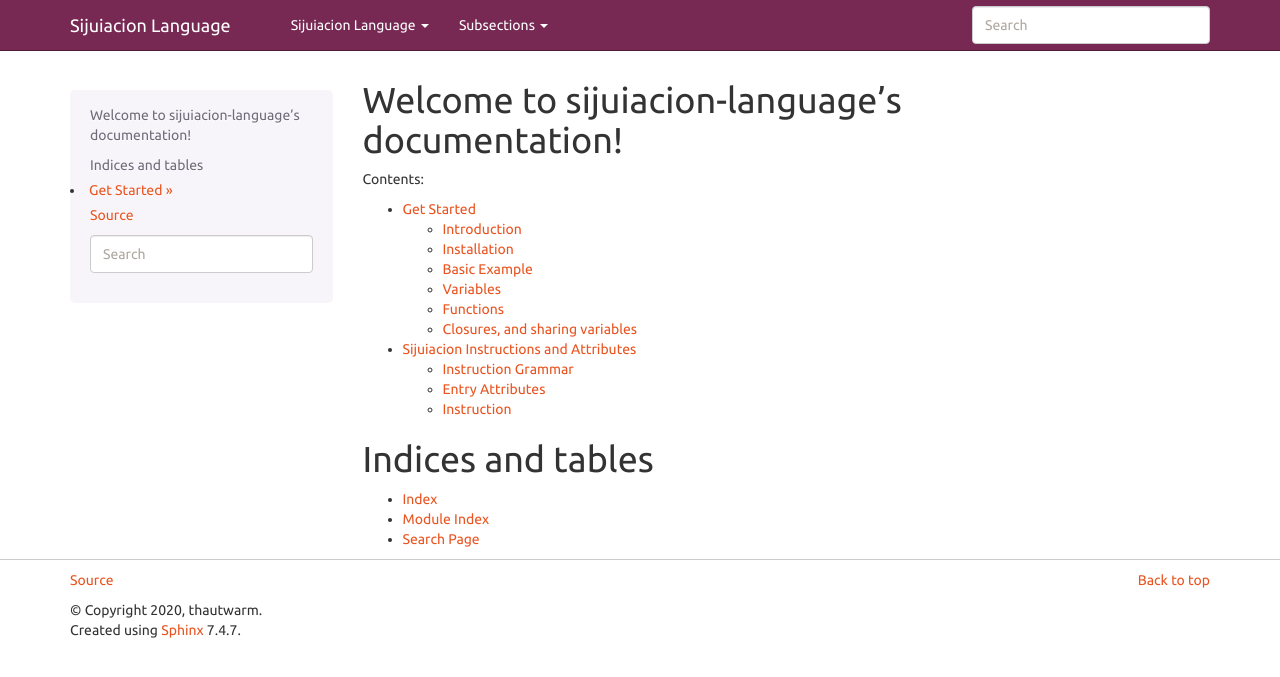
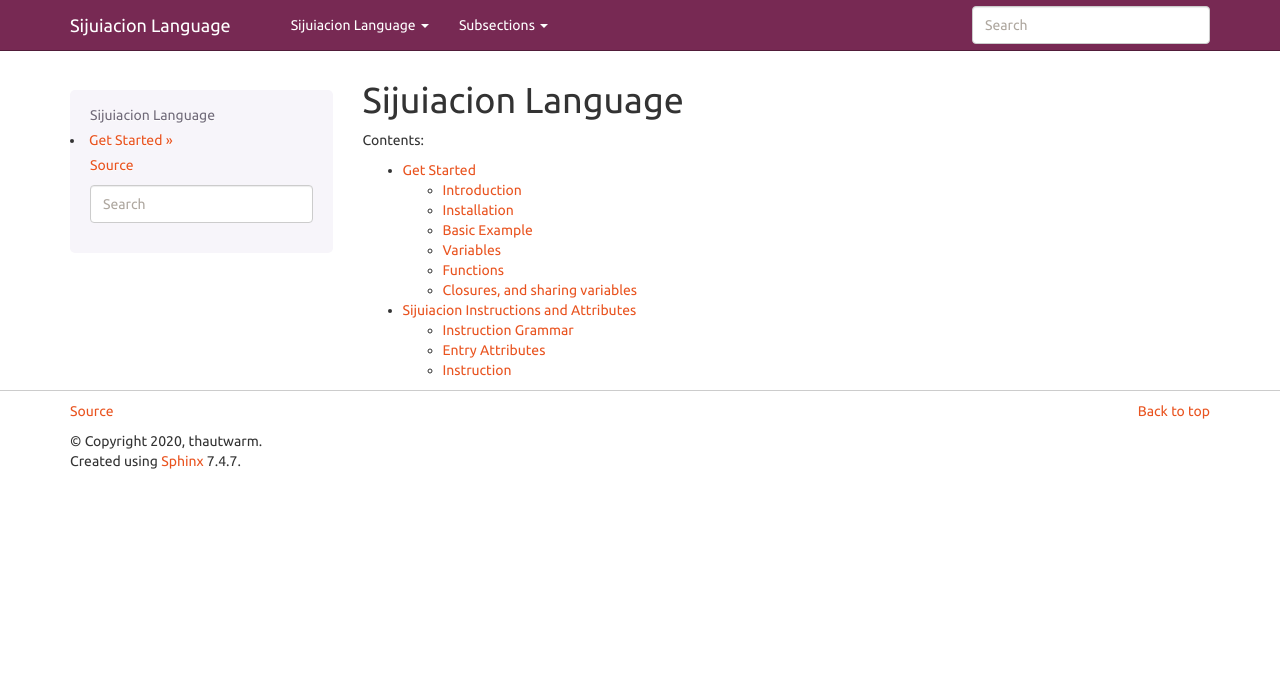
Before and after one commit to RemuLang/sijuiacion-lang, a Sphinx documentation site: the page built from docs/index.rst, in a window 1280 px wide. Shown: the top 677 px of the page. Built offline with Sphinx 7.4.7, drawn with Linux system fonts in a browser that asks for light colours.

Commit message:
beautiful docs!

```diff
--- a/docs/index.rst
+++ b/docs/index.rst
@@ -3,7 +3,7 @@
    You can adapt this file completely to your liking, but it should at least
    contain the root `toctree` directive.
 
-Welcome to sijuiacion-language's documentation!
+Sijuiacion Language
 ===============================================
 
 .. toctree::
@@ -12,12 +12,3 @@ Welcome to sijuiacion-language's documentation!
 
    get-started.md
    instructions.md
-
-
-
-Indices and tables
-==================
-
-* :ref:`genindex`
-* :ref:`modindex`
-* :ref:`search`
```
